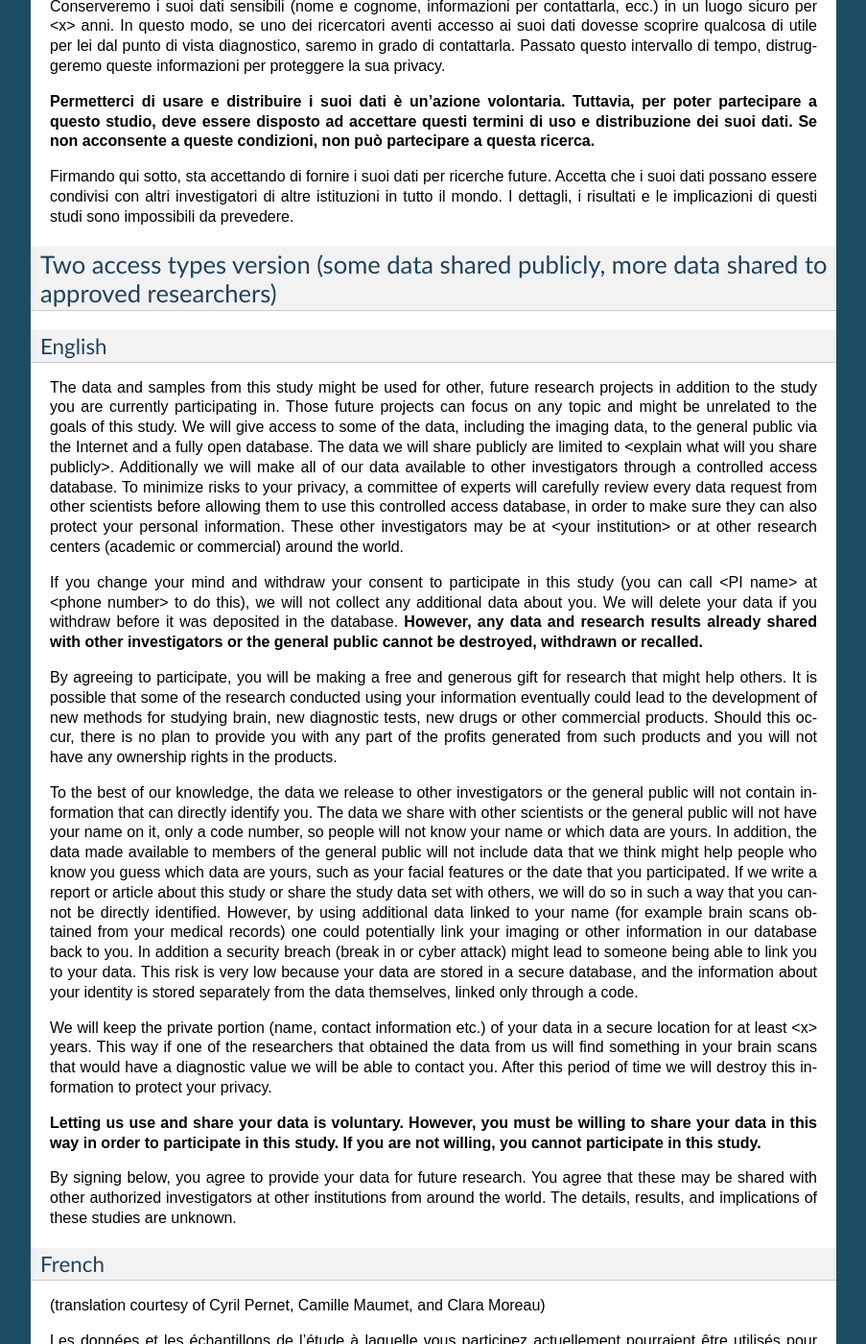
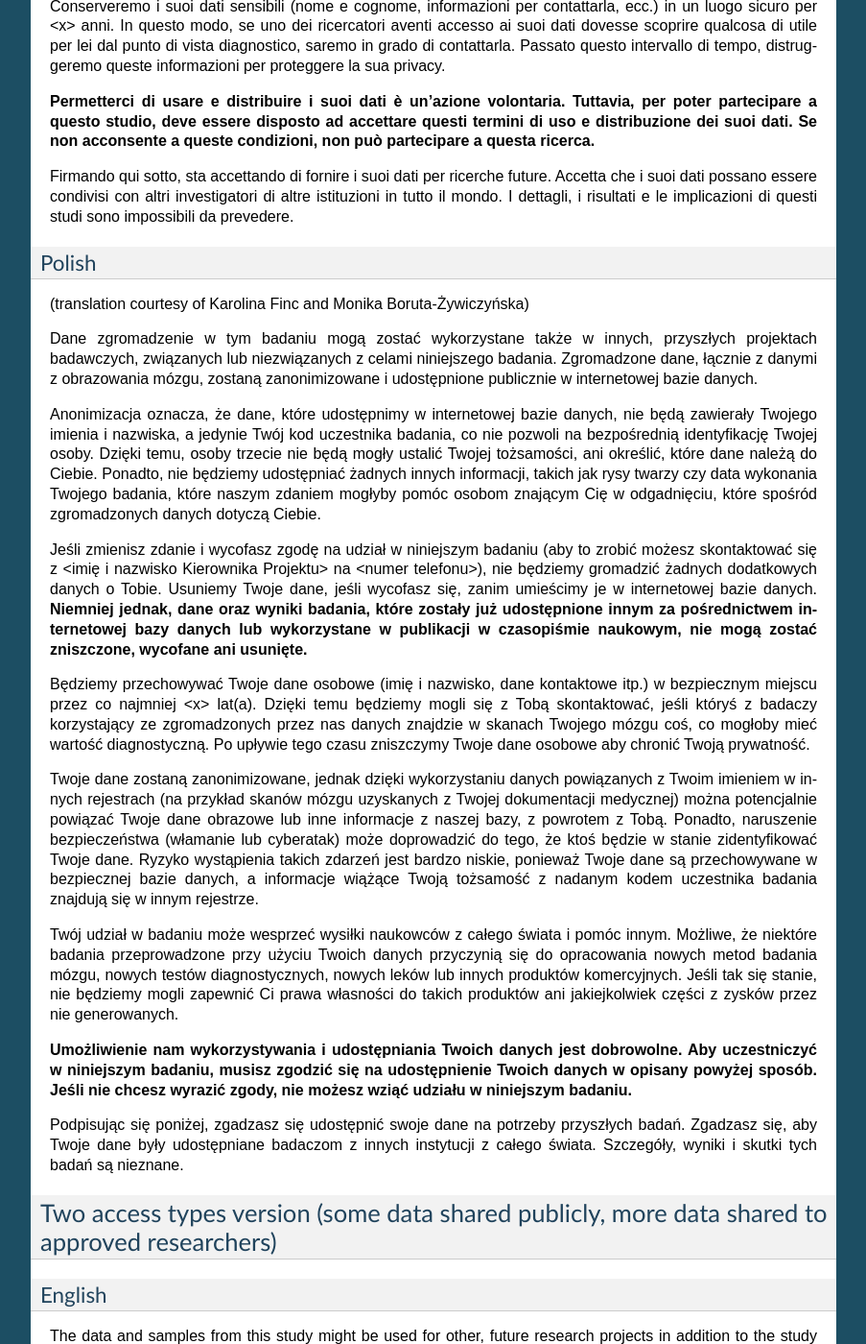
Before and after one commit to con/open-brain-consent, a Sphinx documentation site: the page built from docs/source/ultimate.rst, in a window 1280 px wide and 1400 px high, scrolled down 5404 px. Shown: the whole window at 96% size, without its empty margins (198-1101 px from the left). Built offline with Sphinx 7.4.7, drawn with Linux system fonts in a browser that asks for light colours.

Commit message:
Added Polish translation of Single access type version
I have added the Polish translation of the Ultimate consent form (Single access type version).

```diff
--- a/docs/source/ultimate.rst
+++ b/docs/source/ultimate.rst
@@ -125,6 +125,26 @@ Conserveremo i suoi dati sensibili (nome e cognome, informazioni per contattarla
 
 Firmando qui sotto, sta accettando di fornire i suoi dati per ricerche future. Accetta che i suoi dati possano essere condivisi con altri investigatori di altre istituzioni in tutto il mondo. I dettagli, i risultati e le implicazioni di questi studi sono impossibili da prevedere.
 
+Polish
+~~~~~~
+(translation courtesy of Karolina Finc and Monika Boruta-Żywiczyńska)
+
+Dane zgromadzenie w tym badaniu mogą zostać wykorzystane także w innych, przyszłych projektach badawczych, związanych lub niezwiązanych z celami niniejszego badania. Zgromadzone dane, łącznie z danymi z obrazowania mózgu, zostaną zanonimizowane i udostępnione publicznie w internetowej bazie danych.
+
+Anonimizacja oznacza, że dane, które udostępnimy w internetowej bazie danych, nie będą zawierały Twojego imienia i nazwiska, a jedynie Twój kod uczestnika badania, co nie pozwoli na bezpośrednią identyfikację Twojej osoby. Dzięki temu, osoby trzecie nie będą mogły ustalić Twojej tożsamości, ani określić, które dane należą do Ciebie. Ponadto, nie będziemy udostępniać żadnych innych informacji, takich jak rysy twarzy czy data wykonania Twojego badania, które naszym zdaniem mogłyby pomóc osobom znającym Cię w odgadnięciu, które spośród zgromadzonych danych dotyczą Ciebie.
+
+Jeśli zmienisz zdanie i wycofasz zgodę na udział w niniejszym badaniu (aby to zrobić możesz skontaktować się z <imię i nazwisko Kierownika Projektu> na <numer telefonu>), nie będziemy gromadzić żadnych dodatkowych danych o Tobie. Usuniemy Twoje dane, jeśli wycofasz się, zanim umieścimy je w internetowej bazie danych. **Niemniej jednak, dane oraz wyniki badania, które zostały już udostępnione innym za pośrednictwem internetowej bazy danych lub wykorzystane w publikacji w czasopiśmie naukowym, nie mogą zostać zniszczone, wycofane ani usunięte.**
+
+Będziemy przechowywać Twoje dane osobowe (imię i nazwisko, dane kontaktowe itp.) w bezpiecznym miejscu przez co najmniej <x> lat(a). Dzięki temu będziemy mogli się z Tobą skontaktować, jeśli któryś z badaczy korzystający ze zgromadzonych przez nas danych znajdzie w skanach Twojego mózgu coś, co mogłoby mieć wartość diagnostyczną. Po upływie tego czasu zniszczymy Twoje dane osobowe aby chronić Twoją prywatność.
+
+Twoje dane zostaną zanonimizowane, jednak dzięki wykorzystaniu danych powiązanych z Twoim imieniem w innych rejestrach (na przykład skanów mózgu uzyskanych z Twojej dokumentacji medycznej) można potencjalnie powiązać Twoje dane obrazowe lub inne informacje z naszej bazy, z powrotem z Tobą. Ponadto, naruszenie bezpieczeństwa (włamanie lub cyberatak) może doprowadzić do tego, że ktoś będzie w stanie zidentyfikować Twoje dane. Ryzyko wystąpienia takich zdarzeń jest bardzo niskie, ponieważ Twoje dane są przechowywane w bezpiecznej bazie danych, a informacje wiążące Twoją tożsamość z nadanym kodem uczestnika badania znajdują się w innym rejestrze.
+
+Twój udział w badaniu może wesprzeć wysiłki naukowców z całego świata i pomóc innym. Możliwe, że niektóre badania przeprowadzone przy użyciu Twoich danych przyczynią się do opracowania nowych metod badania mózgu, nowych testów diagnostycznych, nowych leków lub innych produktów komercyjnych. Jeśli tak się stanie, nie będziemy mogli zapewnić Ci prawa własności do takich produktów ani jakiejkolwiek części z zysków przez nie generowanych.
+
+**Umożliwienie nam wykorzystywania i udostępniania Twoich danych jest dobrowolne. Aby uczestniczyć w niniejszym badaniu, musisz zgodzić się na udostępnienie Twoich danych w opisany powyżej sposób. Jeśli nie chcesz wyrazić zgody, nie możesz wziąć udziału w niniejszym badaniu.**
+
+Podpisując się poniżej, zgadzasz się udostępnić swoje dane na potrzeby przyszłych badań. Zgadzasz się, aby Twoje dane były udostępniane badaczom z innych instytucji z całego świata. Szczegóły, wyniki i skutki tych badań są nieznane.
+
 
 Two access types version (some data shared publicly, more data shared to approved researchers)
 ----------------------------------------------------------------------------------------------
```
